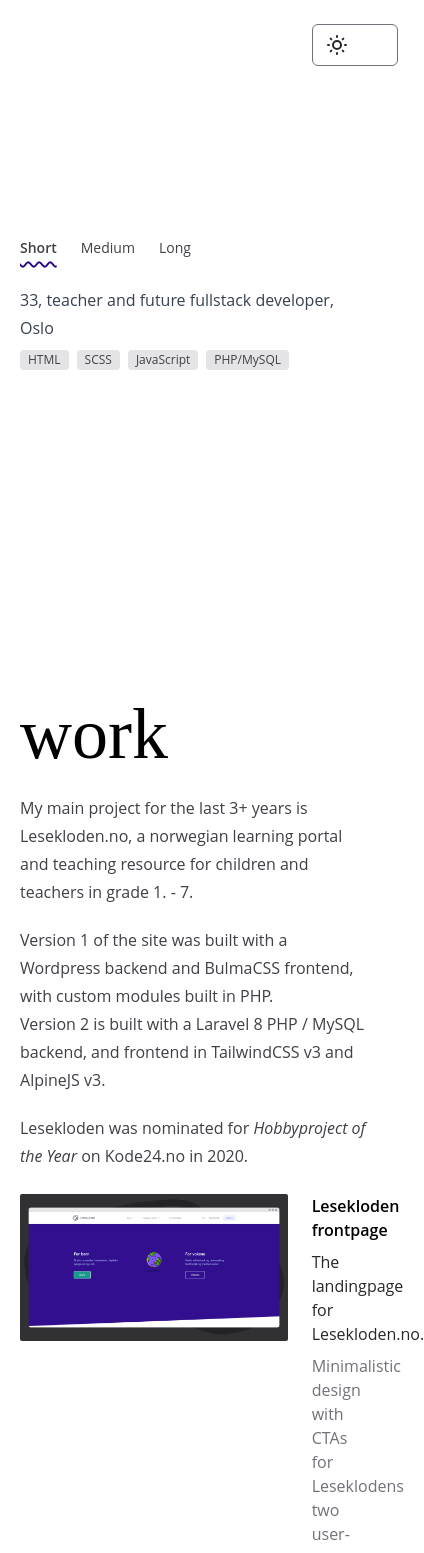
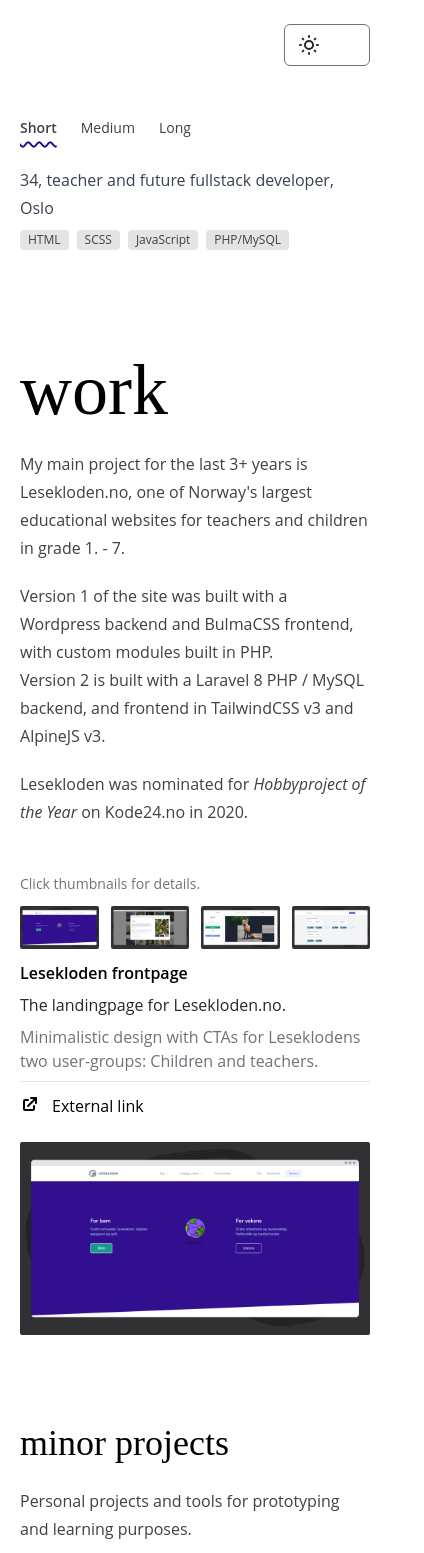
Before and after one commit to lissomliksom/hellosimen, a React (Create React App) app: page / in a window 390 px wide. Shown: the top 1553 px of the page, 424 px wide, since content can reach past the window. Built offline with nearby package versions, Linux system fonts and the light colour scheme.

Commit message:
Bio update, Major work responsiveness update

```diff
--- a/package.json
+++ b/package.json
@@ -1,6 +1,6 @@
 {
   "name": "hellosimen-portfolio",
-  "version": "0.1.0",
+  "version": "0.2.0",
   "private": true,
   "dependencies": {
     "@headlessui/react": "^1.4.2",
--- a/src/components/Bio.js
+++ b/src/components/Bio.js
@@ -11,7 +11,7 @@
     Short: [
       {
         content: [
-          '33, teacher and future fullstack developer, Oslo'
+          '34, teacher and future fullstack developer, Oslo'
         ],
         tags: ['HTML', 'SCSS', 'JavaScript', 'PHP/MySQL'],
         tagsDetails: [],
@@ -20,7 +20,7 @@
     Medium: [
       {
         content: [
-          "I'm a 33 years old elementary school teacher located in Bjølsen, Oslo. On my free time I work hard to become a self-taught fullstack developer.",
+          "I'm a 34 years old elementary school teacher located in Bjølsen, Oslo. On my free time I work hard to become a self-taught fullstack developer.",
           "Among other projects, I've developed and is currently managing one of Norways largest educational portals for children, Lesekloden.no."
         ],
         tags: ['HTML', 'SCSS', 'JavaScript', 'PHP/MySQL'],
@@ -30,7 +30,7 @@
     Long: [
       {
         content: [
-          "I'm a 33 years old elementary school teacher located in Bjølsen, Oslo. On my free time I work hard to become a self-taught fullstack developer.",
+          "I'm a 34 years old elementary school teacher located in Bjølsen, Oslo. On my free time I work hard to become a self-taught fullstack developer.",
           "Among other projects, I've developed and is currently managing one of Norways largest educational portals for children, Lesekloden.no",
           "My main focus is frontend, mobile-responsive and accesible web designs, and simple games.",
           "I've built multiple sites using BulmaCSS and TailwindCSS, and I'm currently learning React, AlpineJS, Laravel and Git.",
@@ -62,7 +62,7 @@
 
   return(
     <section>
-      <div className="container px-5 pb-6 mx-auto pt-36">
+      <div className="container px-5 pt-6 pb-6 mx-auto md:pt-36">
       <Tab.Group>
         <Tab.List className="flex space-x-6">
           {Object.keys(biography).map((bio) => (
@@ -95,7 +95,7 @@
 
               )}
             >
-              <div className="h-80">
+              <div className="min-h-min">
                 <ul>
                   {bios.map((bio, idx) => (
                     <li
--- a/src/components/Contact.js
+++ b/src/components/Contact.js
@@ -7,7 +7,7 @@
           <svg xmlns="http://www.w3.org/2000/svg" className="w-5 h-5 mr-2" fill="none" viewBox="0 0 24 24" stroke="currentColor">
             <path strokeLinecap="round" strokeLinejoin="round" strokeWidth={2} d="M3 8l7.89 5.26a2 2 0 002.22 0L21 8M5 19h14a2 2 0 002-2V7a2 2 0 00-2-2H5a2 2 0 00-2 2v10a2 2 0 002 2z" />
           </svg>
-          <span>Simen@lesekloden.no</span>
+          <span>Simen.Kristoffersen.88@gmail.com</span>
         </div>
       </div>
     </footer>
--- a/src/components/Header.js
+++ b/src/components/Header.js
@@ -47,7 +47,7 @@
       <div
         className="container flex items-end justify-between px-5 py-6 mx-auto"
       >
-        <div className="w-10/12">
+        <div className="md:w-10/12">
           <h1 className="hidden text-lg md:flex md:space-x-6">
             <span className="text-zinc-600">Portfolio</span>
             <span className="font-semibold">&middot;</span>
@@ -55,7 +55,7 @@
           </h1>
         </div>
 
-        <div className="w-2/12">
+        <div className="md:w-2/12">
           <div className="flex space-x-2">
             <button
               onClick={() => themeHandler()}
--- a/src/components/WorkMajor.js
+++ b/src/components/WorkMajor.js
@@ -46,9 +46,9 @@
     <section>
       <div className="container px-5 py-16 mx-auto">
         <h2 className="text-7xl dark:text-zinc-50">work</h2>
-        <div className="max-w-4xl py-6 prose prose-zinc dark:text-zinc-400">
+        <div className="max-w-4xl py-6 mb-6 prose prose-zinc dark:text-zinc-400">
           <p>
-            My main project for the last 3+ years is Lesekloden.no, a norwegian learning portal and teaching resource for children and teachers in grade 1. - 7.
+            My main project for the last 3+ years is Lesekloden.no, one of Norway's largest educational websites for teachers and children in grade 1. - 7.
           </p>
           <p>
             Version 1 of the site was built with a Wordpress backend and BulmaCSS frontend, with custom modules built in PHP.<br />
@@ -62,15 +62,40 @@
           </p>
         </div>
 
-        <div className="flex justify-between gap-6">
-          <div className="w-10/12">
+        <div className="text-sm text-zinc-500">
+          Click thumbnails for details.
+        </div>
+
+        <div className="flex gap-3 my-3">
+          {workMajorDetails.map((image, idx) => (
+            <button
+              key={idx}
+              className="w-40 transition duration-200 ease-in-out rounded-sm zincscale-75 opacity-95 hover:opacity-100 hover:zincscale-0 focus:zincscale-75 focus:ring-2 focus:outline-none focus:ring-zinc-800 focus:ring-offset-2"
+              onClick={() => (
+                  setActiveDetails(idx)
+                )
+              }
+              >
+              <img
+                className="rounded-sm object-fit"
+                src={image.image}
+                alt={image.title}
+              />
+            </button>
+          ))}
+        </div>
+
+        <div className="flex flex-col justify-between gap-6 md:flex-row">
+
+          <div className="order-last w-full md:w-10/12 md:order-first">
             <img
               className="w-full transition duration-500 ease-in-out rounded-sm zincscale-25 opacity-95 hover:opacity-100 hover:zincscale-0"
               src={workMajorDetails[activeDetails].image}
               alt={workMajorDetails[activeDetails].title}
             />
           </div>
-          <div className="w-2/12 space-y-2">
+
+          <div className="order-first w-full space-y-2 md:w-2/12 md:order-last">
 
             <div className="font-semibold dark:text-white">
               {workMajorDetails[activeDetails].title}
@@ -100,26 +125,6 @@
           </div>
         </div>
 
-        <div className="flex gap-3 my-3">
-          {workMajorDetails.map((image, idx) => (
-            <button
-              key={idx}
-              className="w-40 transition duration-200 ease-in-out rounded-sm zincscale-75 opacity-95 hover:opacity-100 hover:zincscale-0 focus:zincscale-75 focus:ring-2 focus:outline-none focus:ring-zinc-800 focus:ring-offset-2"
-              onClick={() => (
-                  setActiveDetails(idx)
-                )
-              }
-              >
-              <img
-                className="rounded-sm object-fit"
-                src={image.image}
-                alt={image.title}
-              />
-            </button>
-          ))}
-
-        </div>
-
       </div>
     </section>
   )
```
Also changed, not shown: 1 other file (tests, documents, lock files or other folders).
